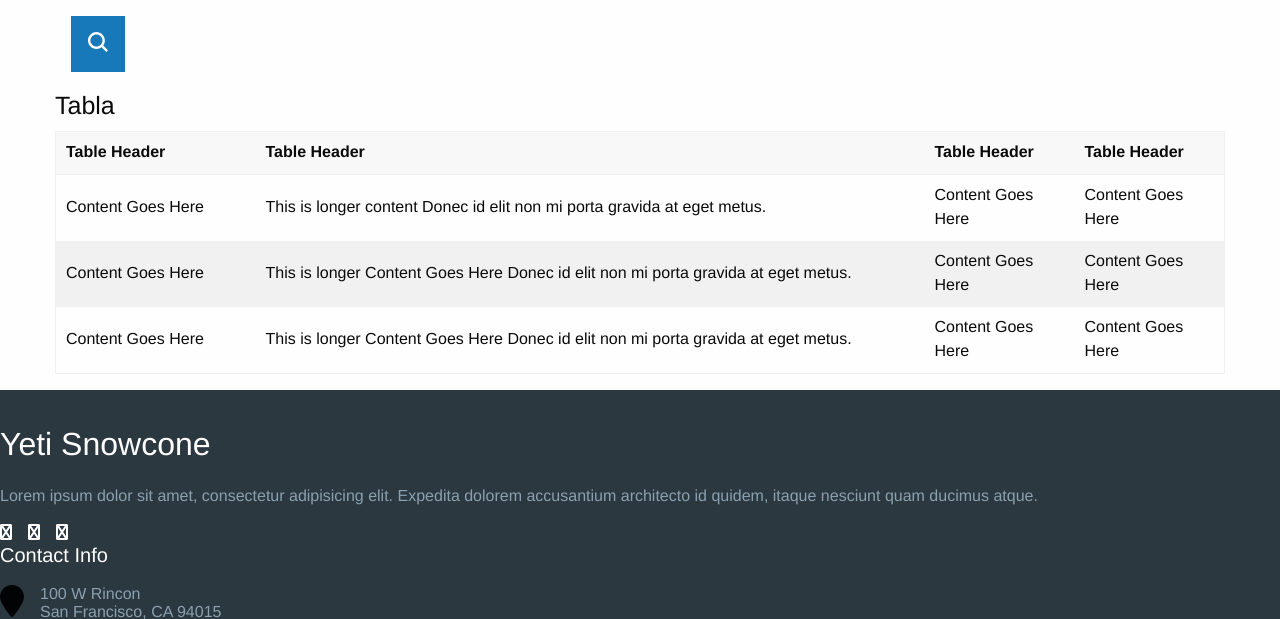
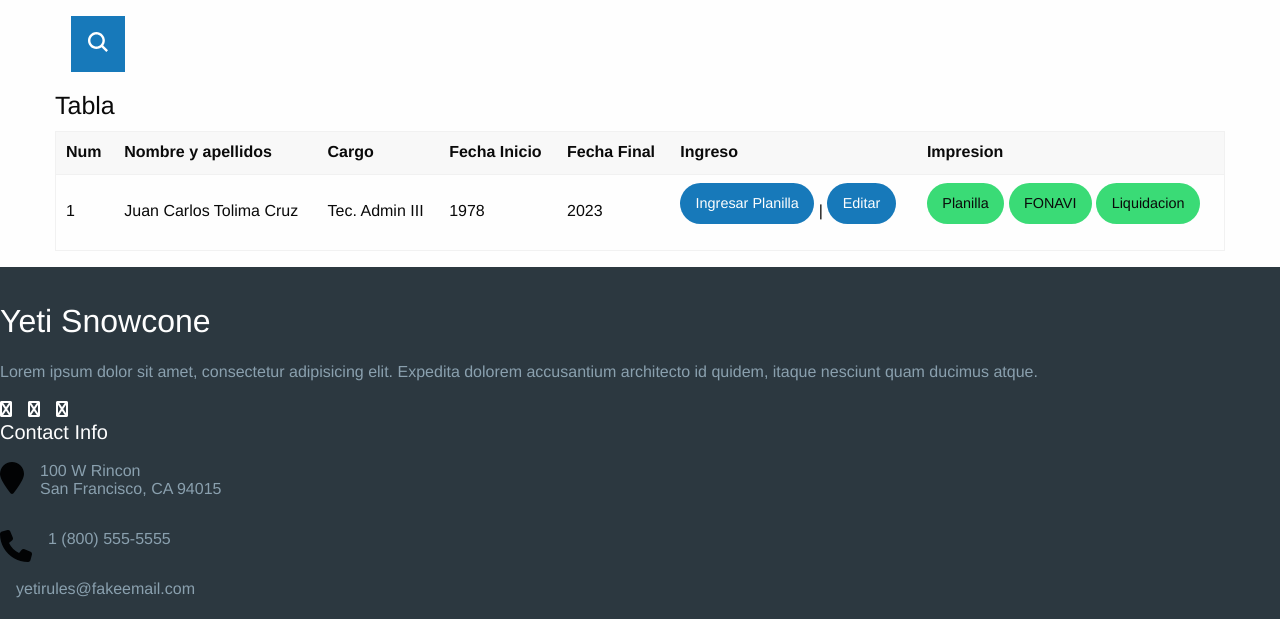
Before and after one commit to edgarapaza/planilla, a PHP site: the page made by views/main/index.php in a window 1280 px wide. Shown: the part 55-674 px from the top of the page. Run offline with PHP 8.4, Linux system fonts and the light colour scheme; the template is opened without the code that fills it, so the values that code supplies are empty; the visitor is signed in with stand-in values (Sample User, id 1); grey boxes labelled with a size stand in for pictures from a placeholder-image service; some libraries are stand-ins or nearby versions.

Commit message:
Corrigiendo tablas

```diff
--- a/libs/app.php
+++ b/libs/app.php
@@ -45,7 +45,7 @@ class App
         $controller->render();
       }
     } else {
-      echo "No se ha logueado";
+      #echo "No se ha logueado";
 
       if (empty($url[0])) {
         #echo "URL vacia";
--- a/views/header.php
+++ b/views/header.php
@@ -43,12 +43,12 @@
           <li><a href="#">Configuración</a></li>
           <li><a href="#">Cambiar Contraseña</a></li>
           <li><hr></li>
-          <li><a href="#">Salir</a></li>
+          <li><a href="<?php echo constant('URL');?>salir">Salir</a></li>
         </ul>
 
       </li>
 
-      <li><a class="button">Salir</a></li>
+      <li><a href="<?php echo constant('URL');?>salir" class="button">Salir</a></li>
     </ul>
   </div>
 </div>
--- a/views/main/index.php
+++ b/views/main/index.php
@@ -17,36 +17,35 @@
   </div>
 
   <div class="grid-x">
-    <div class="cell">
+    <div class="cell large-12">
       <h4>Tabla</h4>
       <table>
         <thead>
           <tr>
-      <th width="200">Table Header</th>
-      <th>Table Header</th>
-      <th width="150">Table Header</th>
-      <th width="150">Table Header</th>
+            <th>Num</th>
+            <th>Nombre y apellidos</th>
+            <th>Cargo</th>
+            <th>Fecha Inicio</th>
+            <th>Fecha Final</th>
+            <th>Ingreso</th>
+            <th>Impresion</th>
           </tr>
         </thead>
         <tbody>
-    <tr>
-      <td>Content Goes Here</td>
-      <td>This is longer content Donec id elit non mi porta gravida at eget metus.</td>
-      <td>Content Goes Here</td>
-      <td>Content Goes Here</td>
-    </tr>
-    <tr>
-      <td>Content Goes Here</td>
-      <td>This is longer Content Goes Here Donec id elit non mi porta gravida at eget metus.</td>
-      <td>Content Goes Here</td>
-      <td>Content Goes Here</td>
-    </tr>
-    <tr>
-      <td>Content Goes Here</td>
-      <td>This is longer Content Goes Here Donec id elit non mi porta gravida at eget metus.</td>
-      <td>Content Goes Here</td>
-      <td>Content Goes Here</td>
-    </tr>
+          <td>1</td>
+          <td>Juan Carlos Tolima Cruz</td>
+          <td>Tec. Admin III</td>
+          <td>1978</td>
+          <td>2023</td>
+          <td>
+            <a href="#" class="button">Ingresar Planilla</a> |
+            <a href="#" class="button">Editar</a>
+          </td>
+          <td>
+            <a href="#" class="button success">Planilla</a>
+            <a href="#" class="button success">FONAVI</a>
+            <a href="#" class="button success">Liquidacion</a>
+          </td>
         </tbody>
       </table>
     </div>
```
Also changed, not shown: controller/salir.php (added, +17 -0 lines). Lines whose indentation alone changed are shown as unchanged.
